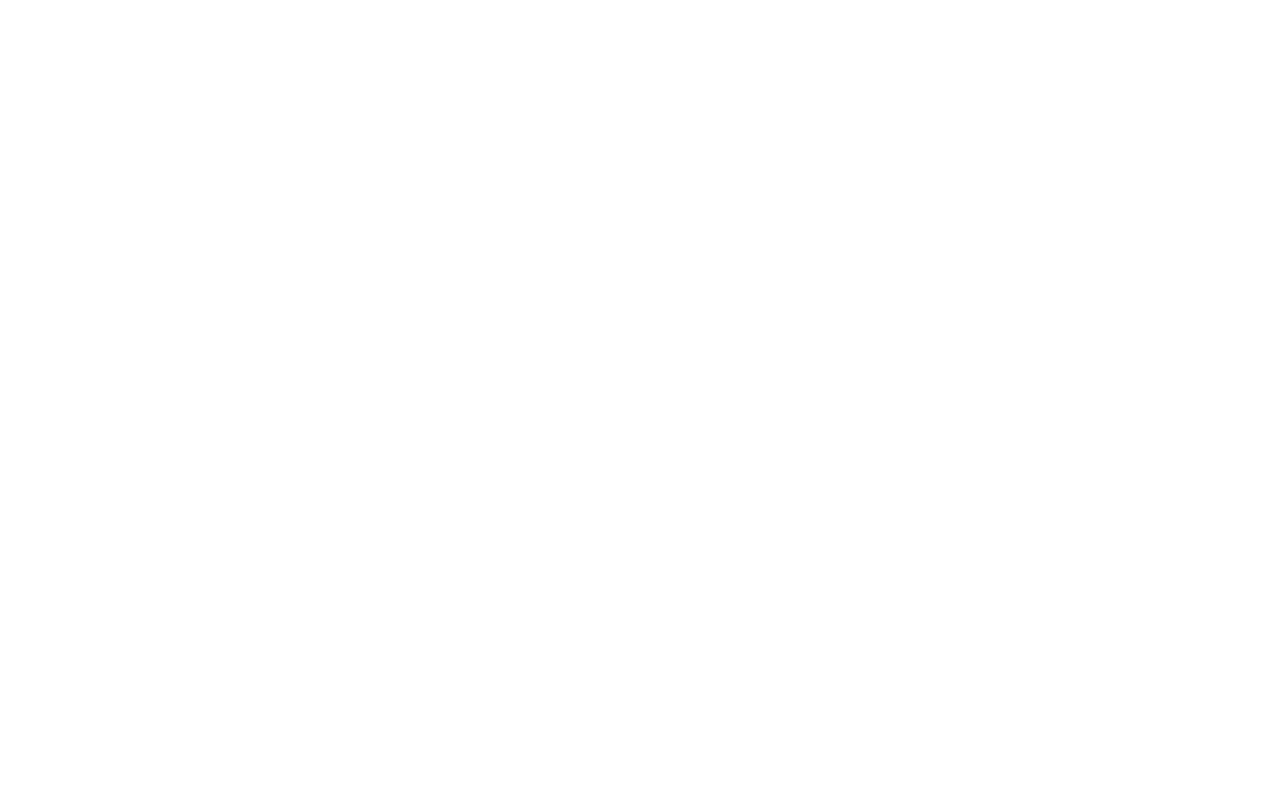
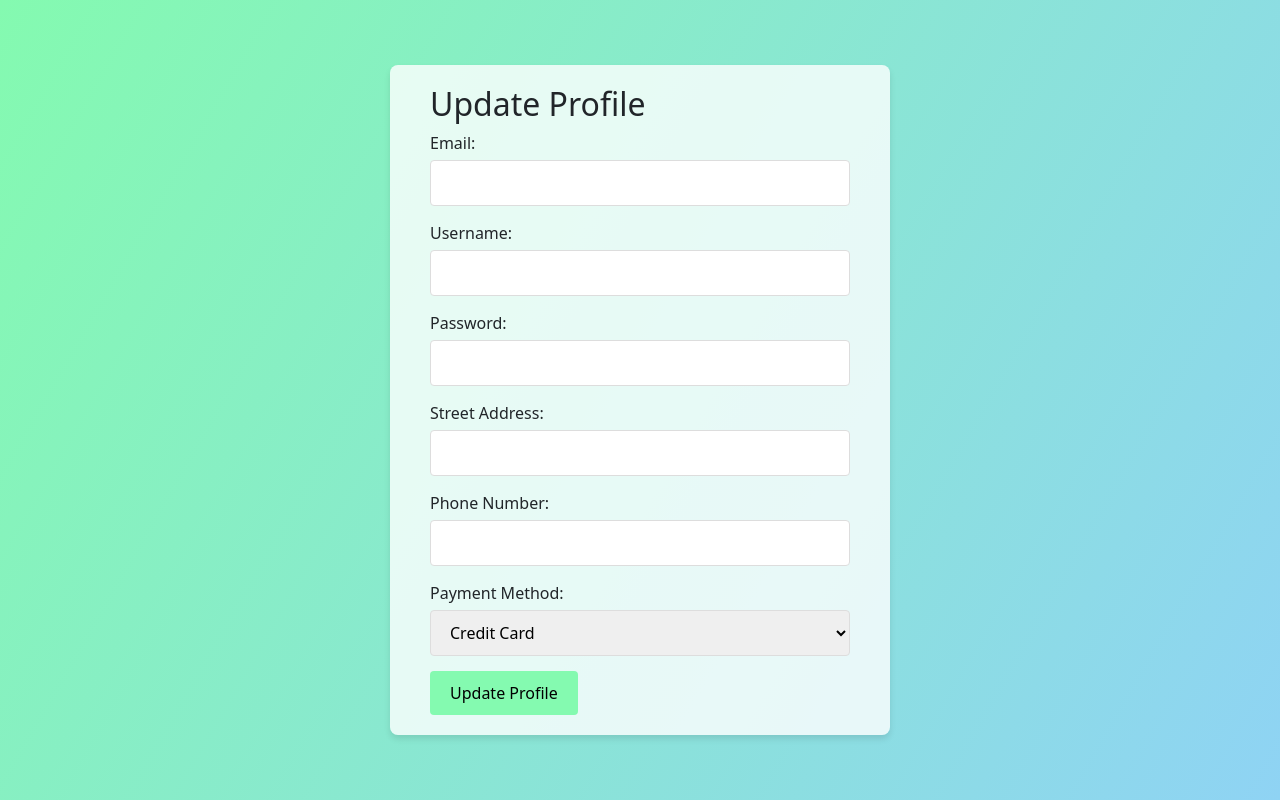
Before and after one commit to prenger11/myInventory, a React (Vite) app: page /profile in a window 1280 px wide. Before the commit this address had no page. Built offline with nearby package versions, Linux system fonts and the light colour scheme.

Commit message:
updated frontend

```diff
--- a/src/App.tsx
+++ b/src/App.tsx
@@ -1,20 +1,8 @@
-// import ListGroup from "./components/ListGroup";
-
 import React from 'react';
 import { BrowserRouter, Routes, Route } from 'react-router-dom';
 import Login from './components/Login';
 import Signup from './components/Signup';
-
-
-// function App() {
-//   return <div> <ListGroup /> </div>
-// }
-
-// export default App;
-
-
-
-
+import Profile from './components/Profile';
 
 const App: React.FC = () => {
 
@@ -26,6 +14,10 @@
         console.log("Trying to sign up with", name, email, username, password);
     };
 
+    const handleProfile = (name: string, email: string, username: string, password: string) => {
+        console.log("Trying to update Profile with", name, email, username, password);
+    };
+
 
     return (
         <BrowserRouter>
@@ -33,6 +25,7 @@
                 <Routes>
                     <Route path="/login" element={<Login onLogin={handleLogin} />} />
                     <Route path="/signup" element={<Signup onSignup={handleSignup} />} />
+                    <Route path="/profile" element={<Profile onSave={handleProfile} />} />
                     {/* Other routes can go here */}
                 </Routes>
             </div>
--- a/src/components/ListGroup.tsx
+++ b/src/components/ListGroup.tsx
@@ -9,7 +9,8 @@
     'SARMS'
   ];
 
-
+  if (items.length === 0)
+  return <p>No Item Found</p>
 
   return (
     <Fragment>
--- /dev/null
+++ b/src/components/Profile.tsx
@@ -0,0 +1,144 @@
+import React, { useState } from 'react';
+import styled from 'styled-components';
+
+const ProfileContainer = styled.div`
+    display: flex;
+    justify-content: center;
+    align-items: center;
+    height: 100vh;
+    background: linear-gradient(120deg, #84fab0 0%, #8fd3f4 100%);
+`;
+
+const Form = styled.form`
+    background-color: rgba(255, 255, 255, 0.8);
+    padding: 20px 40px;
+    border-radius: 8px;
+    box-shadow: 0 4px 6px rgba(0, 0, 0, 0.1);
+    width: 500px;
+    max-width: 100%;
+`;
+
+const FormGroup = styled.div`
+    margin-bottom: 15px;
+`;
+
+const Label = styled.label`
+    display: block;
+    margin-bottom: 5px;
+`;
+
+const Input = styled.input`
+    width: 100%;
+    padding: 10px 15px;
+    border: 1px solid #ddd;
+    border-radius: 4px;
+    font-size: 16px;
+    transition: border-color 0.2s;
+    &:focus {
+        border-color: #84fab0;
+    }
+`;
+
+const Select = styled.select`
+    width: 100%;
+    padding: 10px 15px;
+    border: 1px solid #ddd;
+    border-radius: 4px;
+    font-size: 16px;
+    transition: border-color 0.2s;
+    &:focus {
+        border-color: #84fab0;
+    }
+`;
+
+const SubmitButton = styled.button`
+    padding: 10px 20px;
+    background-color: #84fab0;
+    border: none;
+    border-radius: 4px;
+    cursor: pointer;
+    transition: background-color 0.3s ease;
+    &:hover {
+        background-color: #6ae8a5;
+    }
+`;
+
+interface ProfileProps {
+    onSave: (email: string, username: string, password: string, streetAddress: string, phoneNumber: string, paymentMethod: string) => void;
+}
+
+const Profile: React.FC<ProfileProps> = ({ onSave }) => {
+    const [email, setEmail] = useState('');
+    const [username, setUsername] = useState('');
+    const [password, setPassword] = useState('');
+    const [streetAddress, setStreetAddress] = useState('');
+    const [phoneNumber, setPhoneNumber] = useState('');
+    const [paymentMethod, setPaymentMethod] = useState('');
+
+    const handleSubmit = (e: React.FormEvent) => {
+        e.preventDefault();
+        onSave(email, username, password, streetAddress, phoneNumber, paymentMethod);
+    };
+
+    return (
+        <ProfileContainer>
+            <Form onSubmit={handleSubmit}>
+                <h2>Update Profile</h2>
+                <FormGroup>
+                    <Label>Email:</Label>
+                    <Input
+                        type="email"
+                        value={email}
+                        onChange={(e) => setEmail(e.target.value)}
+                    />
+                </FormGroup>
+                <FormGroup>
+                    <Label>Username:</Label>
+                    <Input
+                        type="text"
+                        value={username}
+                        onChange={(e) => setUsername(e.target.value)}
+                    />
+                </FormGroup>
+                <FormGroup>
+                    <Label>Password:</Label>
+                    <Input
+                        type="password"
+                        value={password}
+                        onChange={(e) => setPassword(e.target.value)}
+                    />
+                </FormGroup>
+                <FormGroup>
+                    <Label>Street Address:</Label>
+                    <Input
+                        type="text"
+                        value={streetAddress}
+                        onChange={(e) => setStreetAddress(e.target.value)}
+                    />
+                </FormGroup>
+                <FormGroup>
+                    <Label>Phone Number:</Label>
+                    <Input
+                        type="tel"
+                        value={phoneNumber}
+                        onChange={(e) => setPhoneNumber(e.target.value)}
+                    />
+                </FormGroup>
+                <FormGroup>
+                    <Label>Payment Method:</Label>
+                    <Select
+                        value={paymentMethod}
+                        onChange={(e) => setPaymentMethod(e.target.value)}
+                    >
+                        <option value="creditCard">Credit Card</option>
+                        <option value="debitCard">Debit Card</option>
+                        <option value="paypal">PayPal</option>
+                    </Select>
+                </FormGroup>
+                <SubmitButton type="submit">Update Profile</SubmitButton>
+            </Form>
+        </ProfileContainer>
+    );
+};
+
+export default Profile;
```
Also changed, not shown: package.json (+8 -5 lines), src/components/Navbar.jsx (added, +66 -0 lines), src/components/Products.jsx (added, +57 -0 lines), src/components/Users.tsx (added), 2 other files (tests, documents, lock files or other folders).
